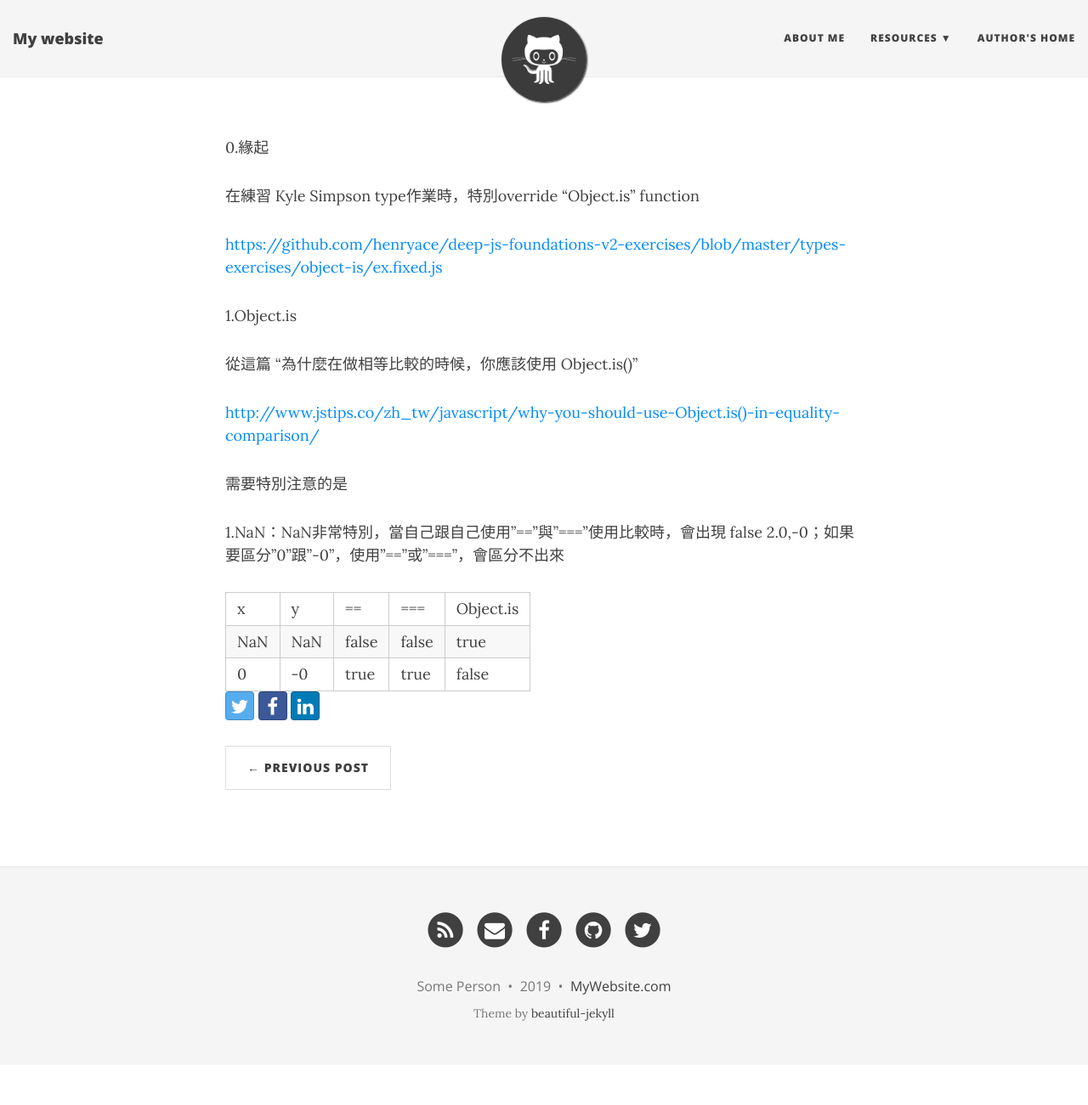
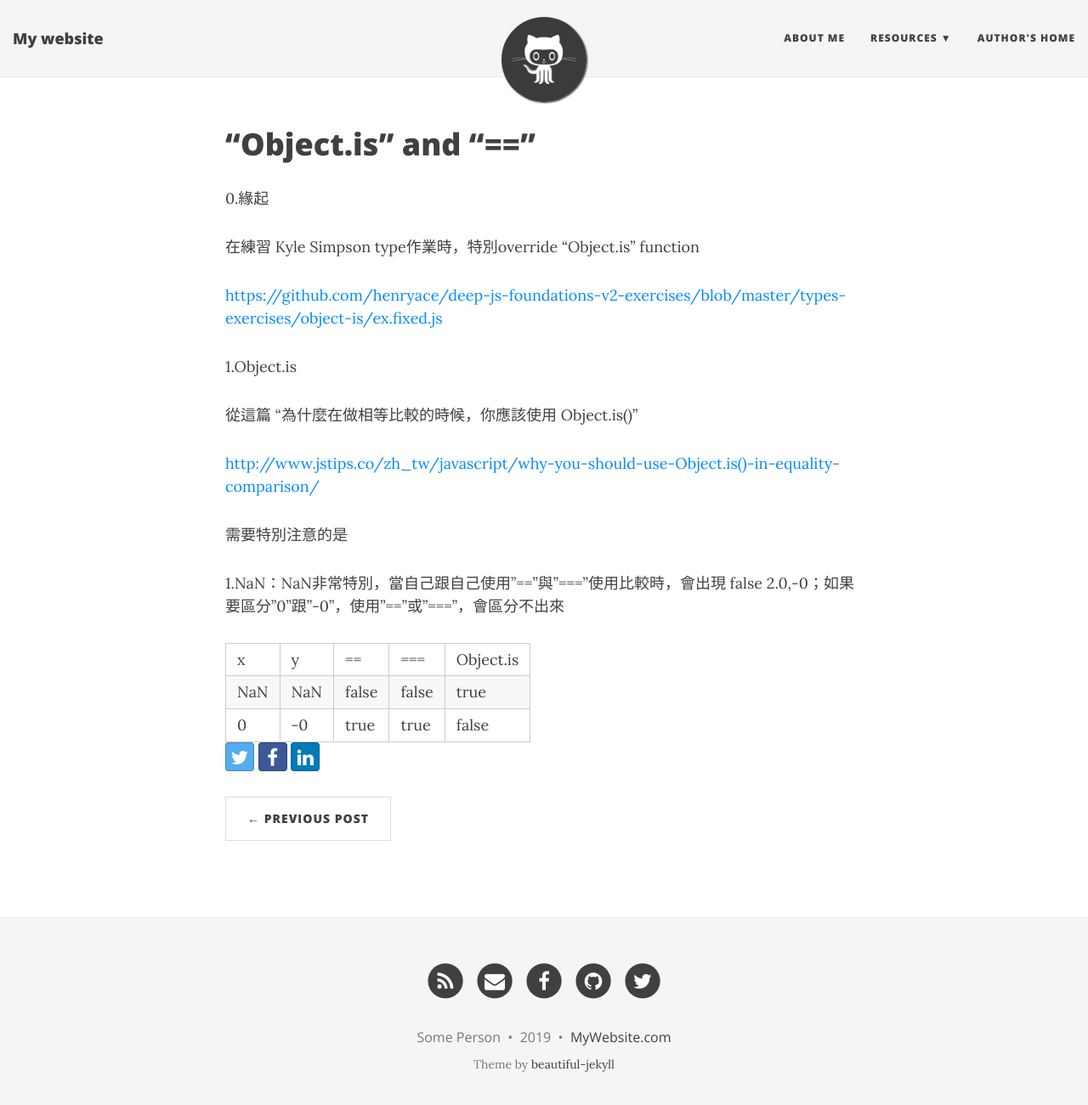
Before and after one commit to henryace/henryace.github.io, a Jekyll site: the page built from _posts/2019-09-01-Type.md, in a window 1280 px wide and 1314 px high. Shown: the top 1301 px of the window at 85% size. Built offline with Jekyll 4.4.1, drawn with Linux system fonts in a browser that asks for light colours; nearby versions of some CDN libraries.

Commit message:
Update 2019-09-01-Type.md

```diff
--- a/_posts/2019-09-01-Type.md
+++ b/_posts/2019-09-01-Type.md
@@ -9,6 +9,8 @@ catalog: true
 tags:
     - javascript
 ---
+# "Object.is" and "=="
+
 0.緣起
 
 在練習 Kyle Simpson type作業時，特別override "Object.is" function
```
